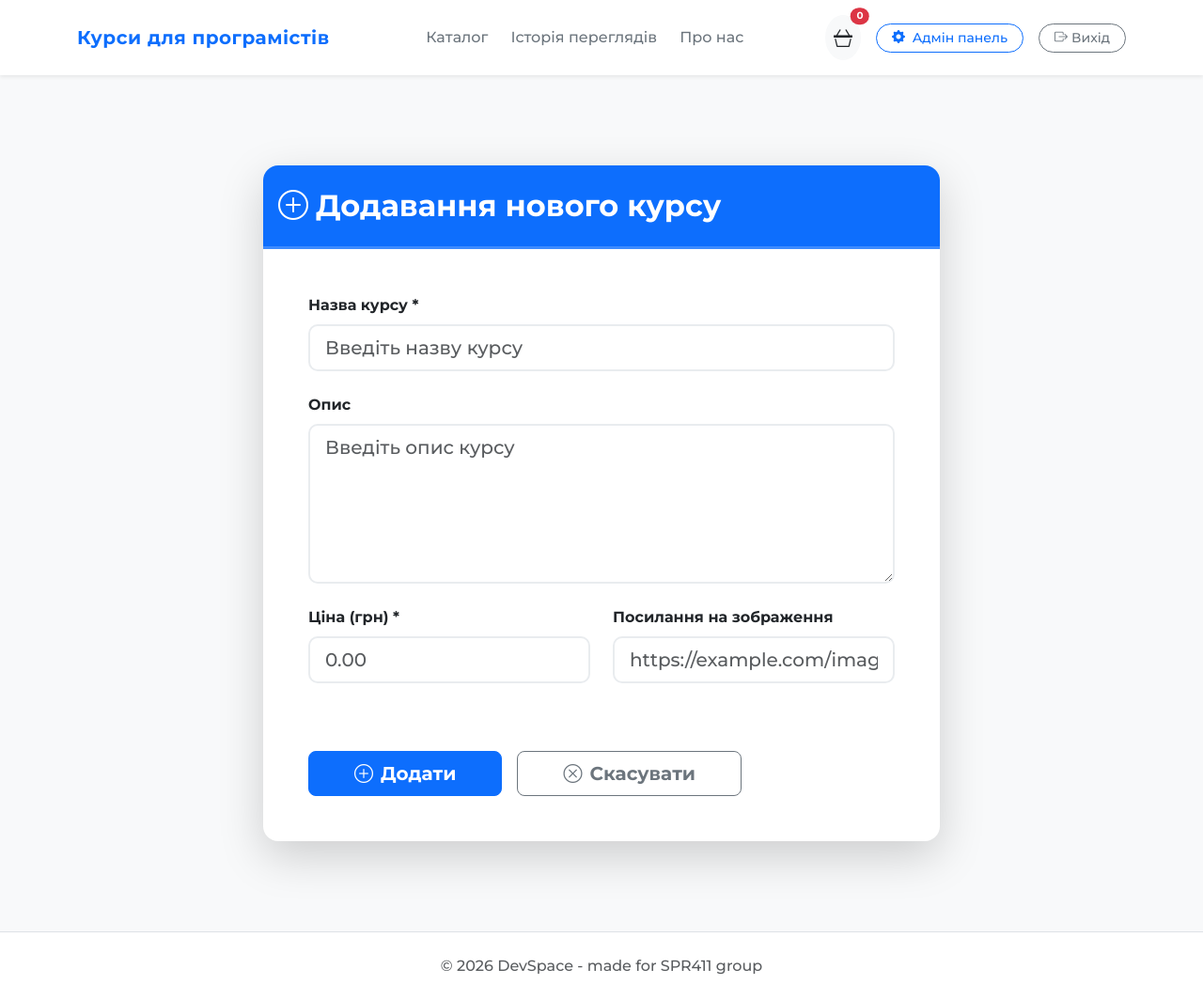
After one commit to AndrewHale01/Django, a Django app: page /admin-panel/add/ in a window 1280 px wide. The commit adds this page. Shown: the whole page at 94% size. Run offline with Django 5.2, Linux system fonts and the light colour scheme; a user stored in the database is signed in.

Commit message:
Add Admin panel

```diff
--- /dev/null
+++ b/products_app/templates/products/course_form.html
@@ -0,0 +1,120 @@
+{% extends 'products/layout.html' %}
+{% load static %}
+
+{% block content %}
+<div class="container py-5">
+    <div class="row justify-content-center">
+        <div class="col-lg-8">
+            <div class="card shadow-lg border-0 rounded-4 overflow-hidden">
+                <div class="card-header bg-primary text-white py-4">
+                    <h2 class="mb-0 fw-bold">
+                        {% if course %}
+                            <i class="bi bi-pencil-square me-2"></i>Редагування курсу
+                        {% else %}
+                            <i class="bi bi-plus-circle me-2"></i>Додавання нового курсу
+                        {% endif %}
+                    </h2>
+                </div>
+
+                <div class="card-body p-5">
+                    <form method="post">
+                        {% csrf_token %}
+
+                        <div class="mb-4">
+                            <label for="title" class="form-label fw-semibold">Назва курсу *</label>
+                            <input
+                                type="text"
+                                class="form-control form-control-lg"
+                                id="title"
+                                name="title"
+                                value="{% if course %}{{ course.title }}{% endif %}"
+                                placeholder="Введіть назву курсу"
+                                required
+                            >
+                        </div>
+
+                        <div class="mb-4">
+                            <label for="description" class="form-label fw-semibold">Опис</label>
+                            <textarea
+                                class="form-control form-control-lg"
+                                id="description"
+                                name="description"
+                                rows="5"
+                                placeholder="Введіть опис курсу"
+                            >{% if course %}{{ course.description }}{% endif %}</textarea>
+                        </div>
+
+                        <div class="row">
+                            <div class="col-md-6 mb-4">
+                                <label for="price" class="form-label fw-semibold">Ціна (грн) *</label>
+                                <input
+                                    type="number"
+                                    class="form-control form-control-lg"
+                                    id="price"
+                                    name="price"
+                                    step="0.01"
+                                    value="{% if course %}{{ course.price }}{% endif %}"
+                                    placeholder="0.00"
+                                    required
+                                >
+                            </div>
+
+                            <div class="col-md-6 mb-4">
+                                <label for="image" class="form-label fw-semibold">Посилання на зображення</label>
+                                <input
+                                    type="url"
+                                    class="form-control form-control-lg"
+                                    id="image"
+                                    name="image"
+                                    value="{% if course %}{{ course.image }}{% endif %}"
+                                    placeholder="https://example.com/image.jpg"
+                                >
+                            </div>
+                        </div>
+
+                        {% if course and course.image %}
+                        <div class="mb-4">
+                            <label class="form-label fw-semibold">Попередній перегляд зображення</label>
+                            <div class="text-center">
+                                <img src="{{ course.image }}" alt="{{ course.title }}"
+                                     style="max-height: 200px; max-width: 100%; border-radius: 10px; box-shadow: 0 5px 15px rgba(0,0,0,0.1);">
+                            </div>
+                        </div>
+                        {% endif %}
+
+                        <div class="d-flex gap-3 mt-5">
+                            <button type="submit" class="btn btn-primary btn-lg px-5 fw-semibold">
+                                {% if course %}
+                                    <i class="bi bi-check-circle me-2"></i>Оновити
+                                {% else %}
+                                    <i class="bi bi-plus-circle me-2"></i>Додати
+                                {% endif %}
+                            </button>
+                            <a href="{% url 'admin_panel' %}" class="btn btn-outline-secondary btn-lg px-5 fw-semibold">
+                                <i class="bi bi-x-circle me-2"></i>Скасувати
+                            </a>
+                        </div>
+                    </form>
+                </div>
+            </div>
+        </div>
+    </div>
+</div>
+
+<style>
+    .form-control, .form-control-lg {
+        border-radius: 10px;
+        border: 2px solid #e9ecef;
+        transition: border-color 0.3s ease, box-shadow 0.3s ease;
+    }
+
+    .form-control:focus, .form-control-lg:focus {
+        border-color: #0d6efd;
+        box-shadow: 0 0 0 0.25rem rgba(13, 110, 253, 0.25);
+    }
+
+    .card-header {
+        border-bottom: 3px solid rgba(255, 255, 255, 0.2);
+    }
+</style>
+{% endblock %}
--- a/products_app/templates/products/layout.html
+++ b/products_app/templates/products/layout.html
@@ -115,13 +115,31 @@
               </span>
             </a>
 
+            {% if user.is_staff %}
+            <a
+              class="btn btn-outline-primary btn-sm px-3 rounded-pill fw-medium"
+              href="{% url 'admin_panel' %}"
+            >
+              <i class="bi bi-gear-fill me-1"></i>
+              Адмін панель
+            </a>
+            {% endif %}
+
+            {% if user.is_authenticated %}
+            <form method="post" action="/admin/logout/" style="display: inline;">
+              {% csrf_token %}
+              <button type="submit" class="btn btn-outline-secondary btn-sm px-3 rounded-pill fw-medium">
+                <i class="bi bi-box-arrow-right me-1"></i>Вихід
+              </button>
+            </form>
+            {% else %}
             <a
               class="btn btn-outline-secondary btn-sm px-3 rounded-pill fw-medium"
-              href="{% url 'admin:index' %}"
+              href="/admin/"
             >
-              <i class="bi bi-person-fill-gear me-1"></i>
-              Admin
+              <i class="bi bi-lock-fill me-1"></i>Вхід
             </a>
+            {% endif %}
 
           </div>
 
--- a/products_app/templates/products/view_history.html
+++ b/products_app/templates/products/view_history.html
@@ -94,7 +94,7 @@
                     {% endif %}
 
                     <a
-                        href="#"
+                        href="{% url 'course_detail' course.id %}"
                         class="btn btn-primary"
                     >
                         Переглянути курс
--- a/products_app/urls.py
+++ b/products_app/urls.py
@@ -5,4 +5,8 @@ urlpatterns = [
     path('', views.course_list, name='index'),
     path('courses/<int:pk>/', views.course_detail, name='course_detail'),
     path('history/', views.view_history, name='view_history'),
+    path('admin-panel/', views.admin_panel, name='admin_panel'),
+    path('admin-panel/add/', views.course_add, name='course_add'),
+    path('admin-panel/edit/<int:pk>/', views.course_edit, name='course_edit'),
+    path('admin-panel/delete/<int:pk>/', views.course_delete, name='course_delete'),
 ]
--- a/products_app/views.py
+++ b/products_app/views.py
@@ -1,4 +1,5 @@
-from django.shortcuts import render, get_object_or_404
+from django.shortcuts import render, get_object_or_404, redirect
+from django.views.decorators.http import require_http_methods
 from .models import Course
 
 def course_list(request):
@@ -17,7 +18,52 @@ def course_detail(request, pk):
     return render(request, 'products/course_detail.html', {'course': course})
 
 def view_history(request):
-
     history_ids = request.session.get('viewed_courses', [])
     viewed_courses = Course.objects.filter(id__in=history_ids)
     return render(request, 'products/view_history.html', {'courses': viewed_courses})
+
+def admin_panel(request):
+    if not request.user.is_staff:
+        return redirect('index')
+
+    courses = Course.objects.all().order_by('-created_at')
+    return render(request, 'products/admin_panel.html', {'courses': courses})
+
+@require_http_methods(["GET", "POST"])
+def course_add(request):
+    if not request.user.is_staff:
+        return redirect('index')
+
+    if request.method == 'POST':
+        course = Course.objects.create(
+            title=request.POST.get('title'),
+            description=request.POST.get('description'),
+            price=request.POST.get('price'),
+            image=request.POST.get('image')
+        )
+        return redirect('admin_panel')
+    return render(request, 'products/course_form.html')
+
+@require_http_methods(["GET", "POST"])
+def course_edit(request, pk):
+    if not request.user.is_staff:
+        return redirect('index')
+
+    course = get_object_or_404(Course, pk=pk)
+    if request.method == 'POST':
+        course.title = request.POST.get('title')
+        course.description = request.POST.get('description')
+        course.price = request.POST.get('price')
+        course.image = request.POST.get('image')
+        course.save()
+        return redirect('admin_panel')
+    return render(request, 'products/course_form.html', {'course': course})
+
+@require_http_methods(["POST"])
+def course_delete(request, pk):
+    if not request.user.is_staff:
+        return redirect('index')
+
+    course = get_object_or_404(Course, pk=pk)
+    course.delete()
+    return redirect('admin_panel')
--- a/static/style.css
+++ b/static/style.css
@@ -1,5 +1,14 @@
-.card-img-top{
+.card-img-top {
   height: 500px;
   object-fit: contain;
   padding: 10px;
 }
+
+.card {
+  transition: transform 0.3s ease, box-shadow 0.3s ease;
+}
+
+.card:hover {
+  transform: translateY(-10px);
+  box-shadow: 0 15px 30px rgba(0, 0, 0, 0.15);
+}
```
Also changed, not shown: products_app/templates/products/admin_panel.html (added, +92 -0 lines), db.sqlite3.
